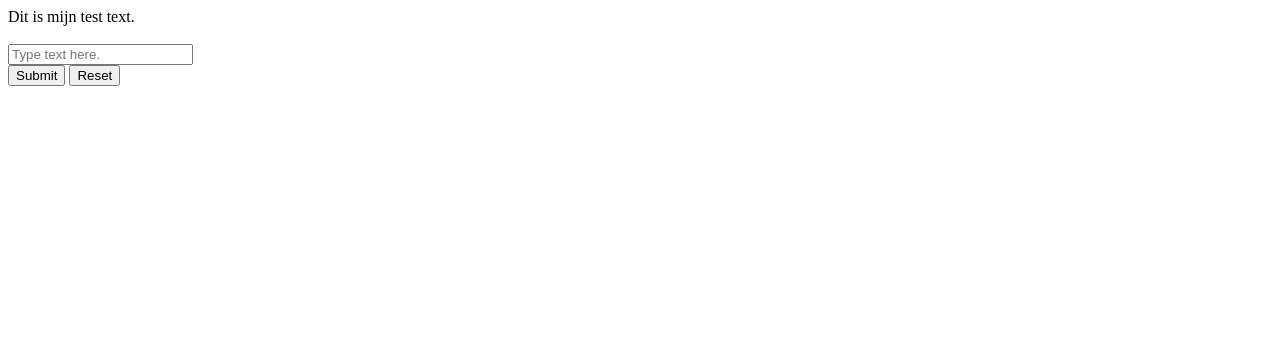
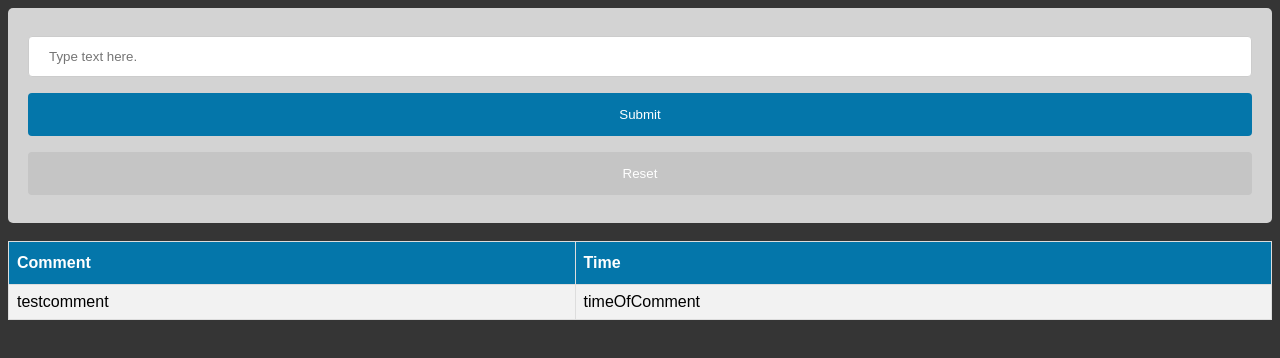
Before and after one commit to Gilles-Durnez-Vives/Embed2_Labo2_GillesD, a plain HTML site: page Labo2_GillesD/www/index.html in a window 1280 px wide. Drawn offline with Linux system fonts and the light colour scheme.

Commit message:
L2V1 -- Afwerking basis opdracht -- Json toevoegen -- Tijd ophalen -- JS updaten -- Site afwerken

```diff
--- a/Labo2_GillesD/www/data.json
+++ b/Labo2_GillesD/www/data.json
@@ -1,3 +1 @@
-{
-    "testContent" : "Dit is mijn test text."
-}
+{"Comments":[["testcomment","timeOfComment"]]}
--- a/Labo2_GillesD/www/index.html
+++ b/Labo2_GillesD/www/index.html
@@ -4,17 +4,24 @@
     <meta charset="UTF-8">
     <meta http-equiv="X-UA-Compatible" content="IE=edge">
     <meta name="viewport" content="width=device-width, initial-scale=1.0">
-    <style src="style.css"></style>
+    <link rel="stylesheet" href="style.css">
     <script src="script.js"></script>
     <title>Labo opdracht 2 - Gilles Durnez</title>
 </head>
 <body>
-    <div id="testDiv"></div>
+    <div>
+        <form action="/cgi-bin/Labo2"  method="post">
+            <input type="text" id="textToAdd" name="textToAdd" placeholder="Type text here."><br>
+            <input TYPE=submit value="Submit">
+            <input TYPE=reset value="Reset">
+        </form>
+    </div>
     <br>
-    <form action="/cgi-bin/Labo2"  method="post">
-        <input type="text" id="textToAdd" name="textToAdd" placeholder="Type text here."><br>
-        <input TYPE=submit value="Submit">
-        <input TYPE=reset value="Reset">
-    </form>
+    <table id="contentsTable">
+        <tr>
+            <th>Comment</th>
+            <th>Time</th>
+        </tr>
+    </table>
 </body>
 </html>
--- a/Labo2_GillesD/www/script.js
+++ b/Labo2_GillesD/www/script.js
@@ -2,7 +2,19 @@ window.addEventListener("load", ()=>{
     fetch("data.json")
         .then((response) => response.json())
         .then((data) => {
-            testdiv = document.getElementById("testDiv");
-            testdiv.innerText = data["testContent"];
+            var table = document.getElementById("contentsTable");
+            data["Comments"].forEach(element => {
+                var newRow = document.createElement("tr");
+                var comCel = document.createElement("td");
+                var timCel = document.createElement("td");
+
+                comCel.innerText = element[0];
+                timCel.innerText = element[1];
+
+                newRow.appendChild(comCel);
+                newRow.appendChild(timCel);
+
+                table.appendChild(newRow);
+            });
         });
 });
--- a/Labo2_GillesD/www/style.css
+++ b/Labo2_GillesD/www/style.css
@@ -0,0 +1,93 @@
+body
+{
+    background-color: #353535;
+}
+
+#contentsTable
+{
+    font-family: Arial, Helvetica, sans-serif;
+    border-collapse: collapse;
+    width: 100%;
+}
+
+#contentsTable td, #contentsTable th
+{
+    border: 1px solid #ddd;
+    padding: 8px;
+}
+
+#contentsTable tr:nth-child(even)
+{
+    background-color: #f2f2f2;
+}
+
+#contentsTable tr:nth-child(odd)
+{
+    background-color: #c0c0c0;
+}
+
+#contentsTable tr:hover
+{
+    background-color: #ddd;
+}
+
+#contentsTable th
+{
+    padding-top: 12px;
+    padding-bottom: 12px;
+    text-align: left;
+    background-color: #0476aa;
+    color: white;
+}
+
+input[type=text], select
+{
+    width: 100%;
+    padding: 12px 20px;
+    margin: 8px 0;
+    display: inline-block;
+    border: 1px solid #ccc;
+    border-radius: 4px;
+    box-sizing: border-box;
+}
+
+input[type=submit]
+{
+    width: 100%;
+    background-color: #0476aa;
+    color: white;
+    padding: 14px 20px;
+    margin: 8px 0;
+    border: none;
+    border-radius: 4px;
+    cursor: pointer;
+}
+
+input[type=reset]
+{
+    width: 100%;
+    background-color: #c5c5c5;
+    color: white;
+    padding: 14px 20px;
+    margin: 8px 0;
+    border: none;
+    border-radius: 4px;
+    cursor: pointer;
+}
+
+input[type=submit]:hover
+{
+    background-color: #45a049;
+}
+
+input[type=reset]:hover
+{
+    background-color: #c72f2f;
+}
+
+div
+{
+    border-radius: 5px;
+    background-color: #d3d3d3;
+    padding: 20px;
+}
```
Also changed, not shown: 8 other files.
